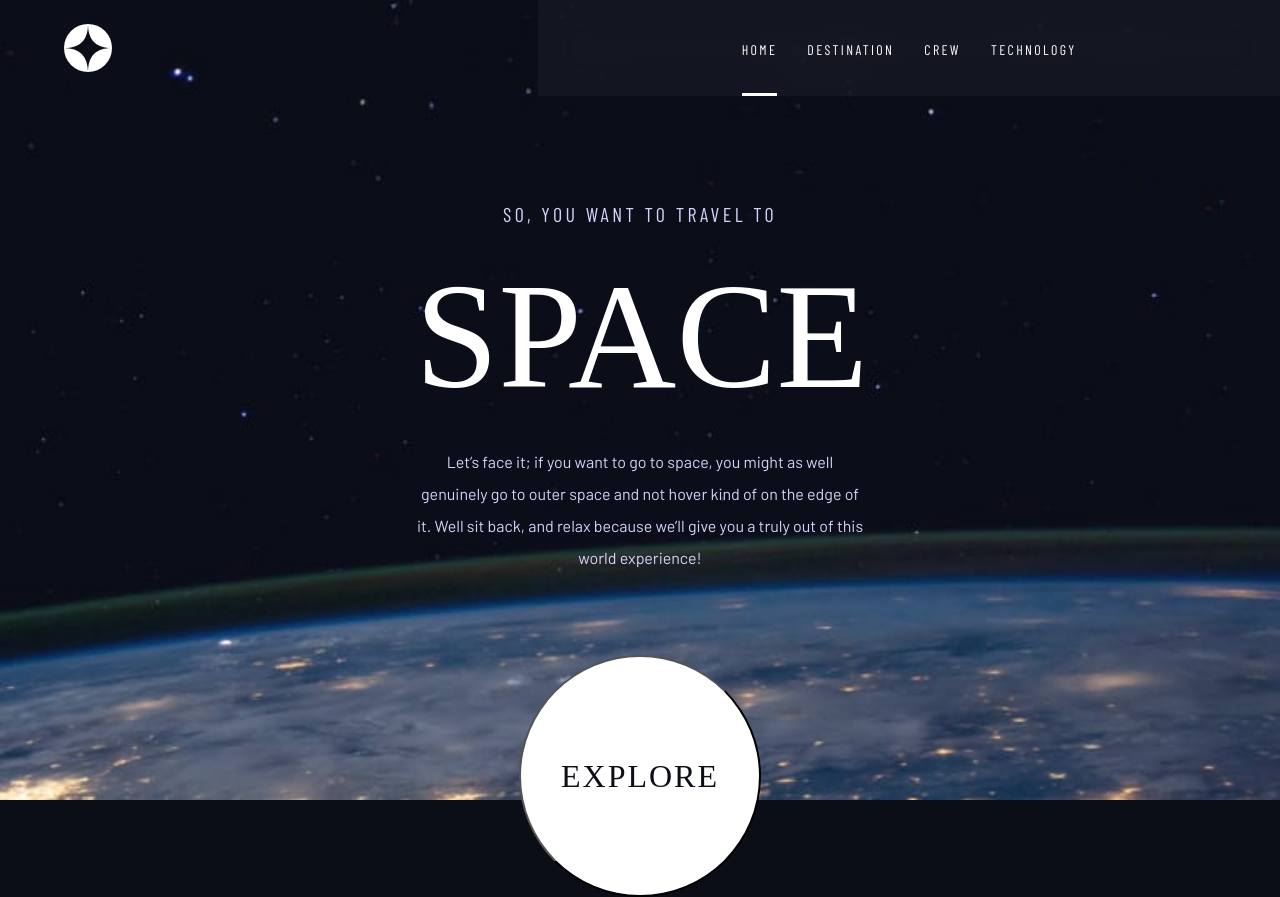
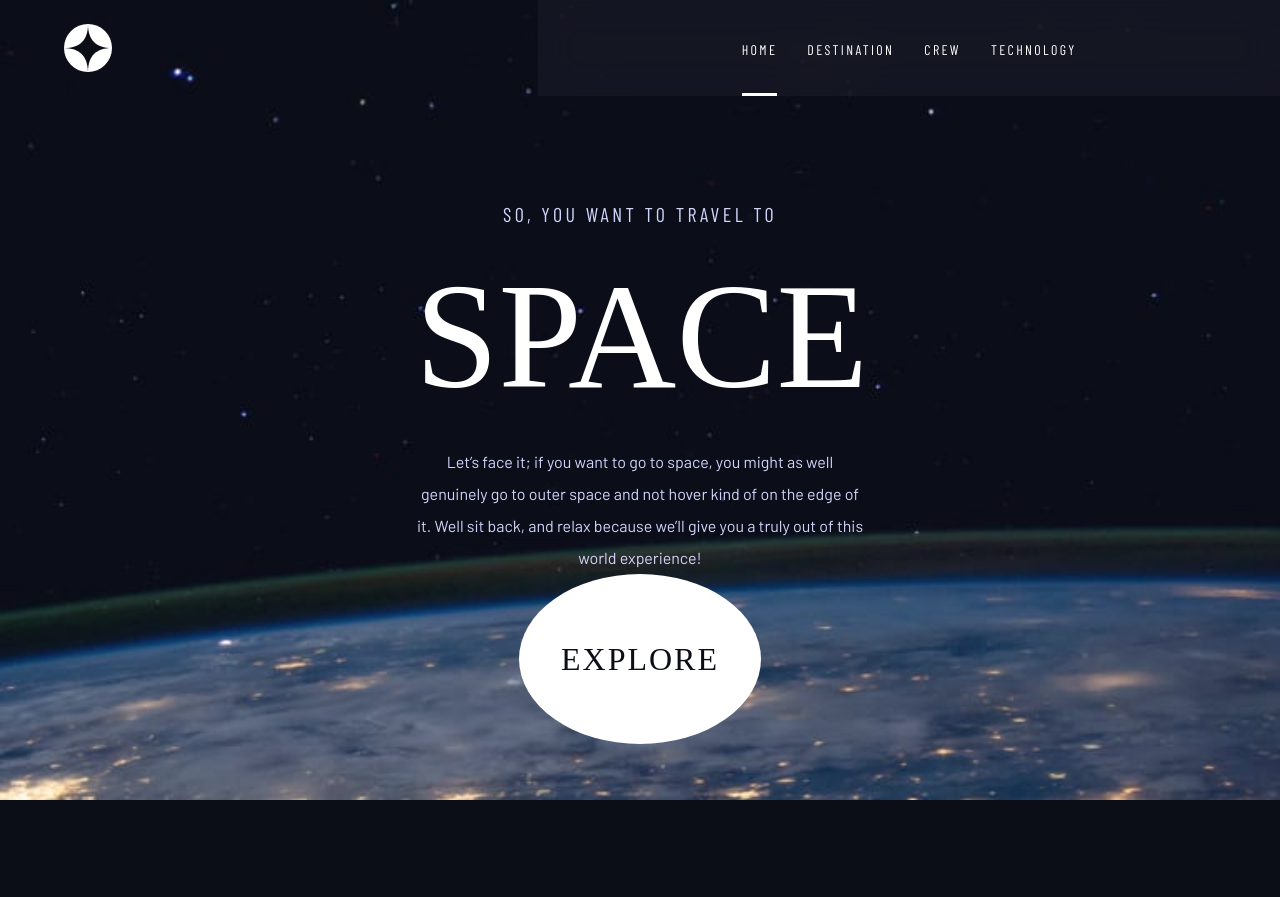
Before and after one commit to skin93/space-tourism-website, a React (Create React App) app: page / in a window 1280 px wide. After the commit the page ends 800 px from the top, so only its background shows below. Built offline with nearby package versions, Linux system fonts and the light colour scheme; a web font is replaced by a local one.

Commit message:
Re-style home page

```diff
--- a/src/pages/Home/Home.styled.ts
+++ b/src/pages/Home/Home.styled.ts
@@ -17,11 +17,17 @@ export const HomeWrapper = styled(Wrapper)`
 `;
 
 export const HomeSection = styled(Section)`
+  display: flex;
+  flex-direction: column;
+  justify-content: space-between;
+  align-items: center;
+  height: 93vh;
+
   @media (min-width: 1440px) {
     & * {
       text-align: left;
     }
-    width: 1100px;
+    width: 72vw;
     display: flex;
     flex-direction: row;
     margin-inline: auto;
@@ -46,11 +52,11 @@ export const ExploreButton = styled.button`
   position: relative;
   width: 150px;
   height: 150px;
+  border: none;
   border-radius: 50%;
   background-color: #fff;
   text-align: center;
   text-transform: uppercase;
-  margin-top: 81px;
   letter-spacing: 1.25px;
   font-size: 20px;
   color: ${(props) => props.theme.colors.dark};
@@ -90,7 +96,7 @@ export const ExploreButton = styled.button`
   @media (min-width: 1440px) {
     width: 274px;
     height: 274px;
-    margin-block: auto 0;
+    margin-bottom: 126px
 
     &:hover {
       &::before {
--- a/src/styles/GlobalStyle.ts
+++ b/src/styles/GlobalStyle.ts
@@ -192,7 +192,6 @@ export const Wrapper = styled.main`
 export const Section = styled.section`
   height: 100vh;
   padding-top: 112px;
-  padding-bottom: 52px;
 
   @media (min-width: 768px) {
     padding-top: 202px;
```
